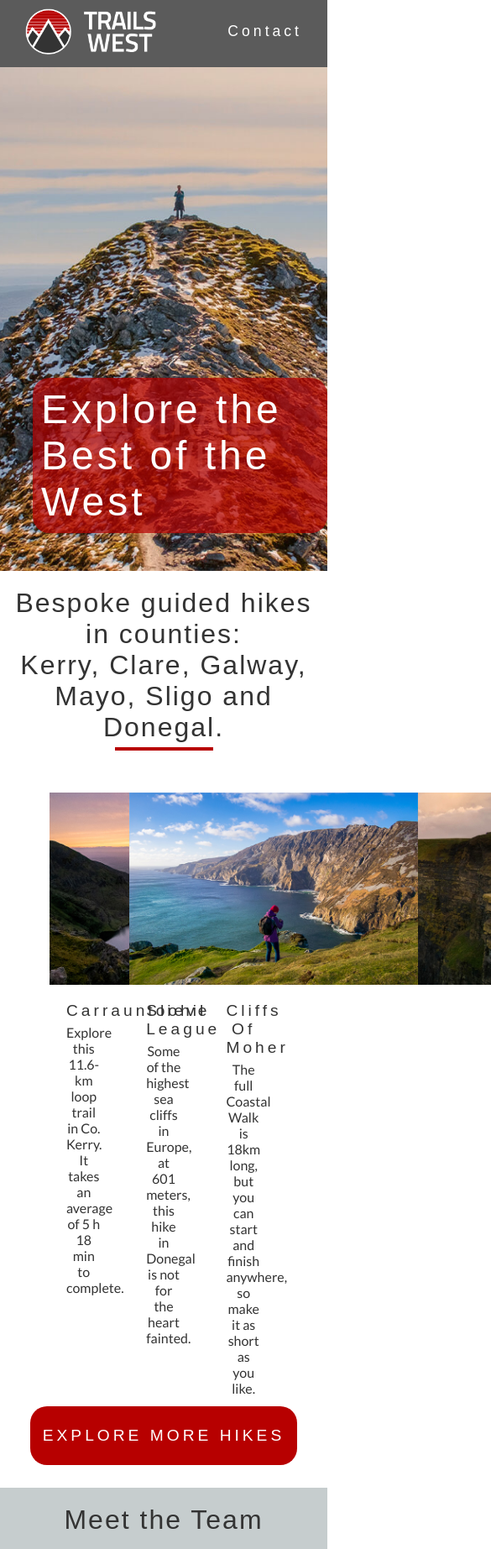
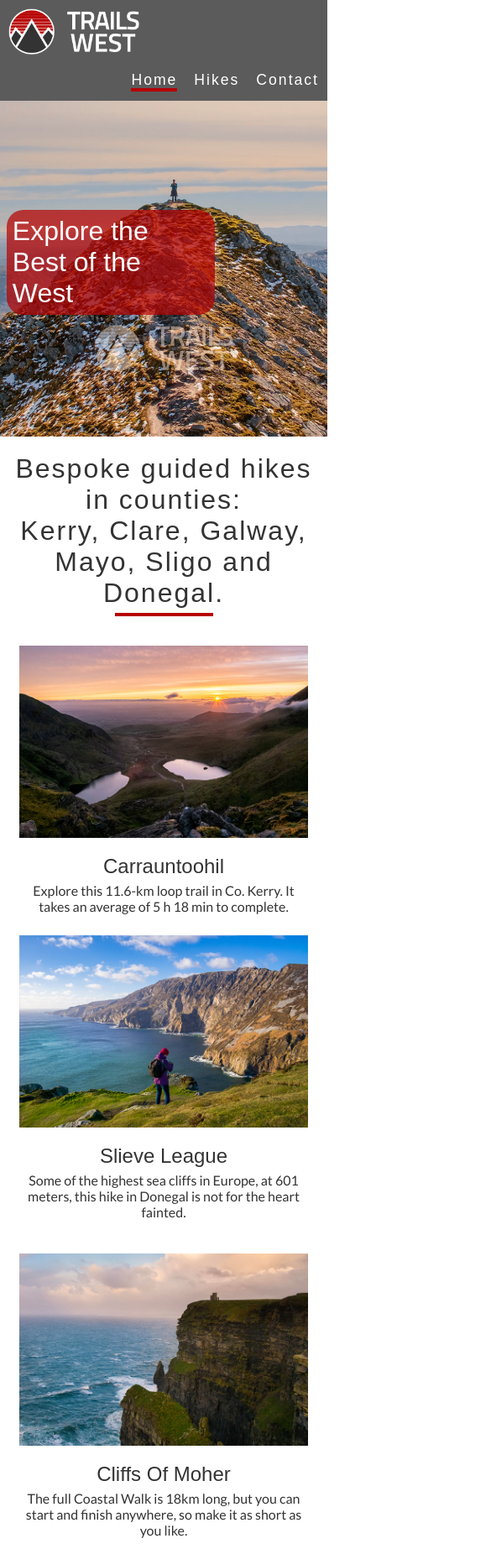
Before and after one commit to zemaciel/project-01, a plain HTML site: page index.html in a window 390 px wide. Shown: the top 1845 px of the page at 84% size, 585 px wide, since content can reach past the window. Drawn offline with Linux system fonts and the light colour scheme; a web font is replaced by a local one.

Commit message:
add resposive styles to index page

```diff
--- a/assets/css/style.css
+++ b/assets/css/style.css
@@ -32,9 +32,9 @@
 
 #main {
   /* overflow: auto; */
-  padding-bottom: 150px
-    /* position: relative; */
-    height: auto;
+  /* padding-bottom: 150px; */
+  /* position: relative; */
+  height: auto;
 }
 
 /* ===== TYPOGRAPHY STYLING ===== */
@@ -61,9 +61,8 @@
 
 h3 {
   font-family: Sunflower, sans-serif;
-  font-weight: 300;
-  font-size: 1.2rem;
-  letter-spacing: 4px;
+  font-weight: 500;
+  font-size: 1.5rem;
   color: #333;
   margin: 5px auto;
 }
@@ -71,8 +70,7 @@
 h4 {
   font-family: Sunflower, sans-serif;
   font-weight: 300;
-  letter-spacing: 2px;
-  font-size: 1rem;
+  font-size: 1.2rem;
   color: #B70000;
 }
 
@@ -251,13 +249,14 @@
   position: relative;
   background-color: #C6CDCE;
   padding-top: 15px;
-  min-height: 700px;
+  padding-bottom: 15px;
+  min-height: 680px;
+  height: auto;
   width: 100%;
 }
 
 #team-row {
   padding-top: 15px;
-  padding-botom: 70px;
   margin: 20px auto;
   width: 80%;
 }
@@ -361,3 +360,114 @@
   padding: 10px;
   color: white;
 }
+
+/* ==========================
+   ===== MEDIA QUERIES =====
+   =========================*/
+/* For large to medium screens sizes from 1200px wide and down  */
+@media screen and (max-width: 1200px) {
+  .hero-outer {
+    height: 400px;
+    width: 100%;
+  }
+
+  #index-hero-image, #hikes-hero-image, #contact-hero-image, #thankyou-hero-image {
+    height: 400px;
+    margin-bottom: -10;
+  }
+
+  #cover-text {
+    /* background-color: rgba(183, 0, 0, .7); */
+    padding: 7px;
+    left: 2%;
+    top: 250px;
+    max-width: 60%;
+  }
+
+  h1 {
+    font-size: 2rem;
+    letter-spacing: normal;
+  }
+
+  #features-outer-container {
+    margin: 10px;
+  }
+
+  #feature-row {
+    width: 100%;
+    display: block;
+  }
+
+  #feature-left, #feature-right, #feature-center {
+    width: 100%;
+    padding-top: 15px;
+    float: center;
+    display: block;
+  }
+
+  .feature-description {
+    padding: 10px;
+    margin-bottom: 15px;
+  }
+
+  #team-row {
+    padding: 10px;
+    margin: 10px auto;
+    width: 100%;
+    height: auto;
+  }
+
+  .team-card {
+    width: 100%;
+    display: block;
+  }
+
+  .team-card h4 {
+    color: #B70000;
+  }
+
+  .team-card-left, .team-card-center, .team-card-right {
+    float: center;
+    /* background-color: #C6CDCE; */
+    width: 100%;
+  }
+
+  .team-photo {
+    width: 250px;
+    height: 250px;
+  }
+
+  .team-card p {
+    padding: 15px 20%;
+  }
+}
+
+/* For Small screens */
+@media screen and (max-width: 600px){
+
+header {
+  height: 120px;
+  width: 100%;
+  margin: 5;
+  text-align: center;
+}
+
+.logo-container-top {
+  margin: 10px;
+  width: 70px;
+}
+
+#menu {
+  font-size: 110%;
+  letter-spacing: 2px;
+}
+
+#menu, #logo {
+  line-height: 170px;
+}
+
+#menu li {
+  float: center;
+  margin: 10px;
+}
+}
```
